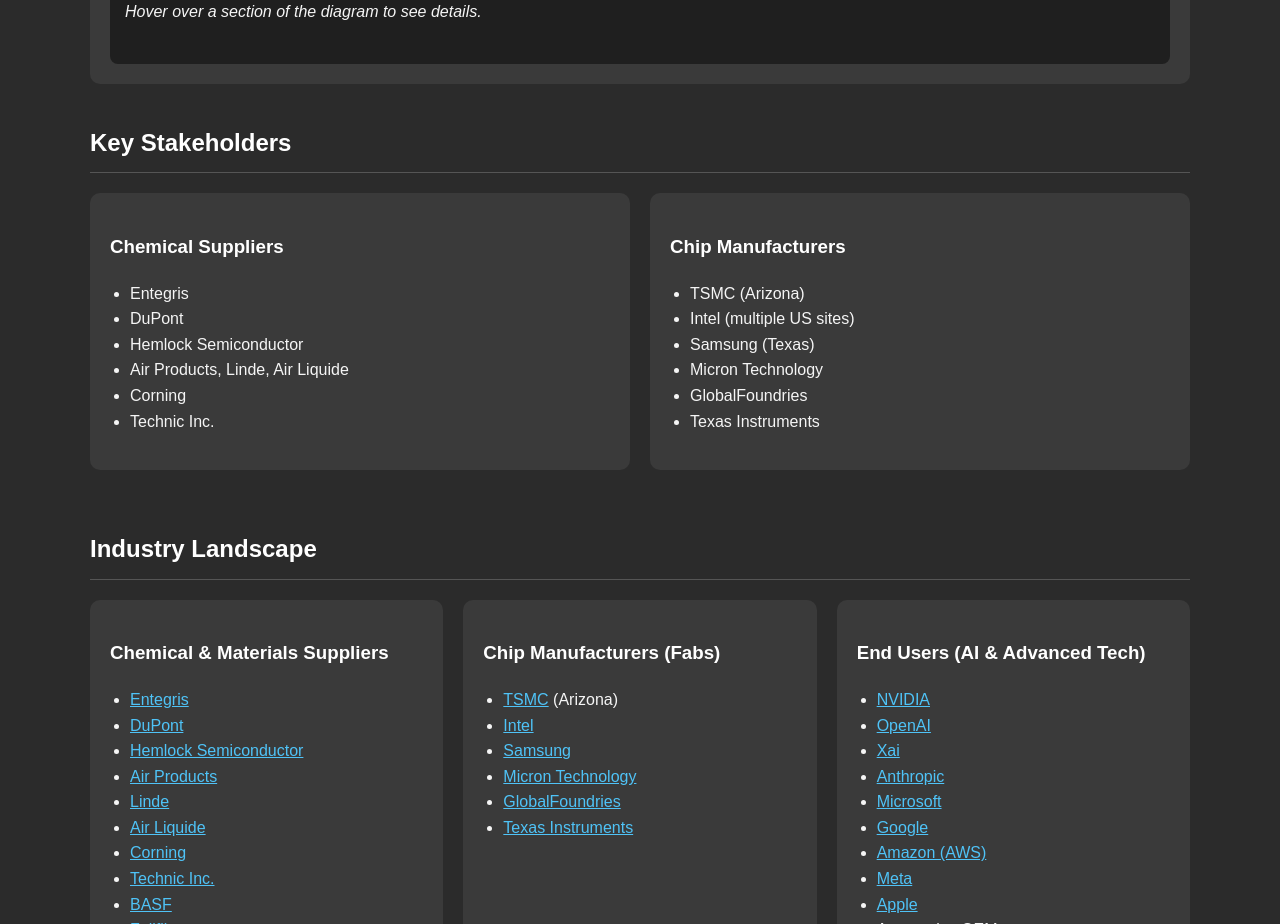
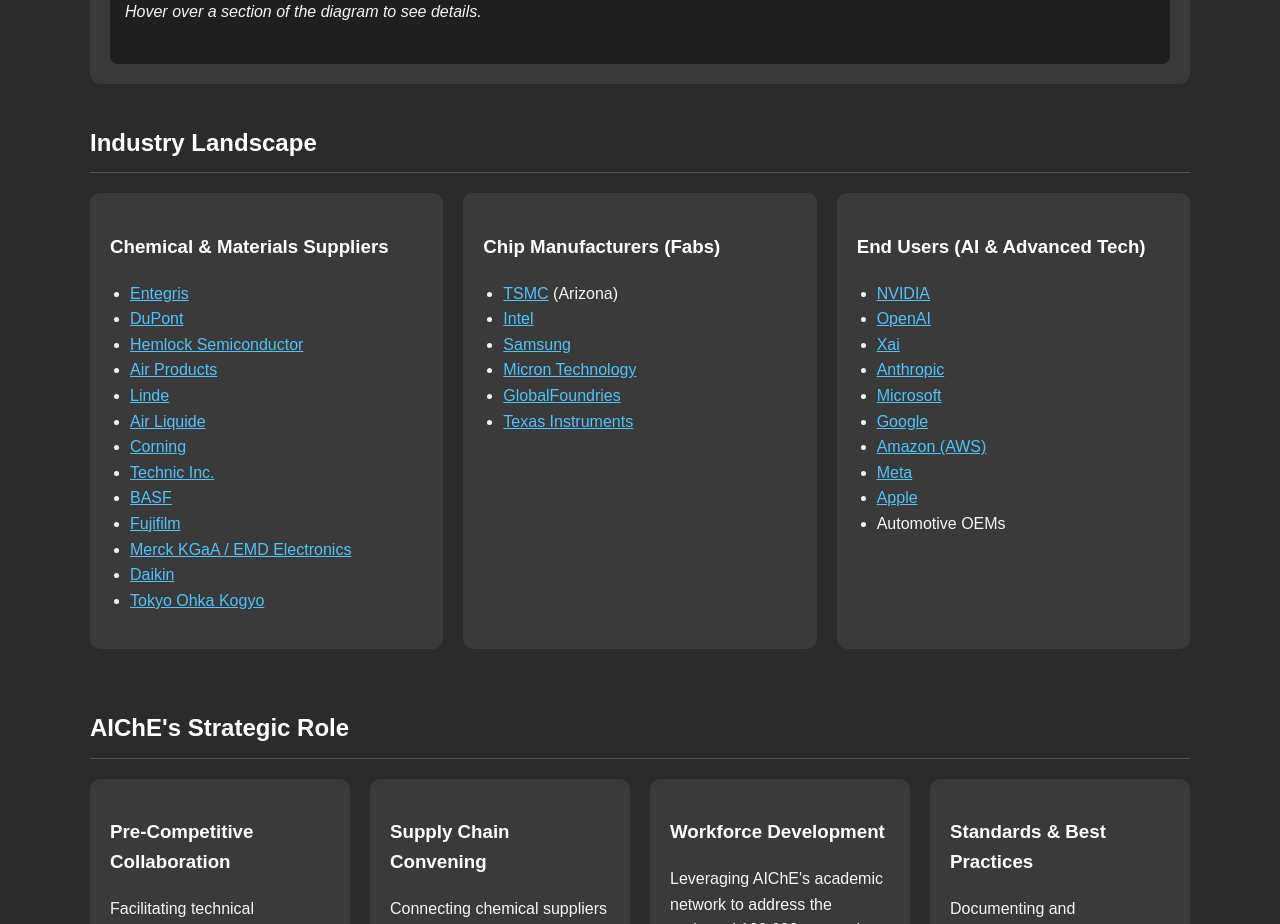
Before and after one commit to TestingGround-byte/businesscase, a plain HTML site: page index.html in a window 1280 px wide. Shown: the part 1537-2461 px from the top of the page. Drawn offline with Linux system fonts and the light colour scheme.

Commit message:
Update index.html

```diff
--- a/index.html
+++ b/index.html
@@ -186,33 +186,6 @@
 </script>
 
 <div class="section">
-<h2>Key Stakeholders</h2>
-<div class="grid">
-<div class="card">
-<h3>Chemical Suppliers</h3>
-<ul>
-<li>Entegris</li>
-<li>DuPont</li>
-<li>Hemlock Semiconductor</li>
-<li>Air Products, Linde, Air Liquide</li>
-<li>Corning</li>
-<li>Technic Inc.</li>
-</ul>
-</div>
-<div class="card">
-<h3>Chip Manufacturers</h3>
-<ul>
-<li>TSMC (Arizona)</li>
-<li>Intel (multiple US sites)</li>
-<li>Samsung (Texas)</li>
-<li>Micron Technology</li>
-<li>GlobalFoundries</li>
-<li>Texas Instruments</li>
-</ul>
-</div>
-</div>
-</div>
-
 <div class="section">
 <h2>Industry Landscape</h2>
 <div class="grid">
```
